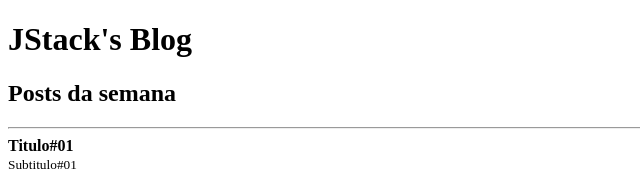
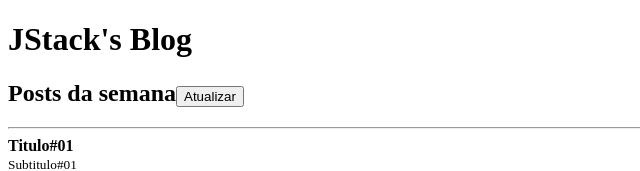
Before and after one commit to romuloms/react-fundamentos, a React app: page / in a window 1280 px wide. Shown: the top 171 px of the page, without its empty margins (0-640 px from the left). Built offline with nearby package versions, Linux system fonts and the light colour scheme.

Commit message:
applied useState on posts

```diff
--- a/src/App.js
+++ b/src/App.js
@@ -1,38 +1,59 @@
-import React from 'react';
+import React, { useState } from 'react';
 
 import Post from './Post';
 import Header from './Header';
 
-const posts = [
+function App() {
+  const [posts, setPosts] = useState([
     {
+      id: Math.random(),
       title: 'Titulo#01',
       subtitle: 'Subtitulo#01',
       likes: 10
     },
     {
+      id: Math.random(),
       title: 'Titulo#02',
       subtitle: 'Subtitulo#02',
       likes: 20
     },
     {
+      id: Math.random(),
       title: 'Titulo#03',
       subtitle: 'Subtitulo#03',
       likes: 100
     },
-];
+  ]);
 
-function App() {
+  function handleRefresh() {
+    setPosts((prevState) => [
+      // é boa pratica usar o argumento prevState porque
+      // evita o uso direto do array posts e evita
+      // possíveis problemas na renderizacao do codigo
+      ...prevState,
+      {
+        id: Math.random(),
+        title: `Título#0${prevState.length + 1}`,
+        subtitle: `Sub#0${prevState.length + 1}`,
+        likes: 20
+      },
+    ]);
+  }
+
   return (
     <>
       <Header>
-        <h2>Posts da semana</h2>
+        <h2>
+          Posts da semana
+          <button onClick={handleRefresh}>Atualizar</button>
+        </h2>
       </ Header>
 
       <hr/>
 
       {posts.map(post => (
         <Post
-          key={post.title}
+          key={post.id}
           likes={post.likes}
           post={{
             title: post.title,
```
Lines whose indentation alone changed are shown as unchanged.
